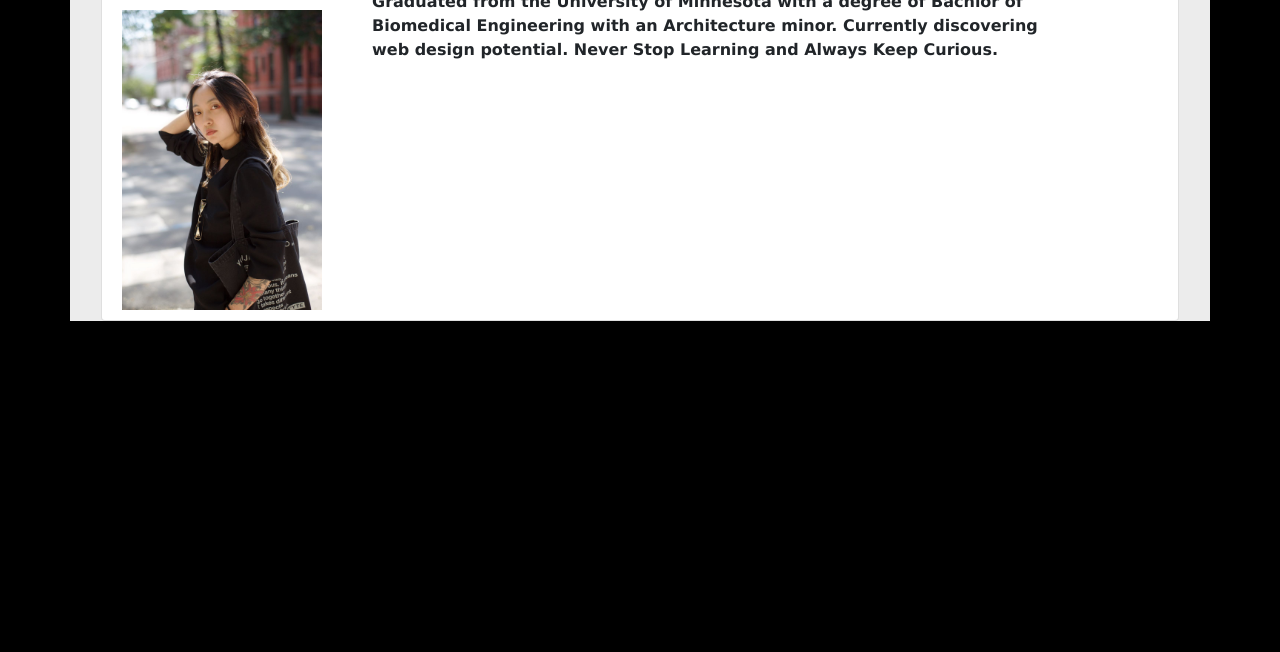
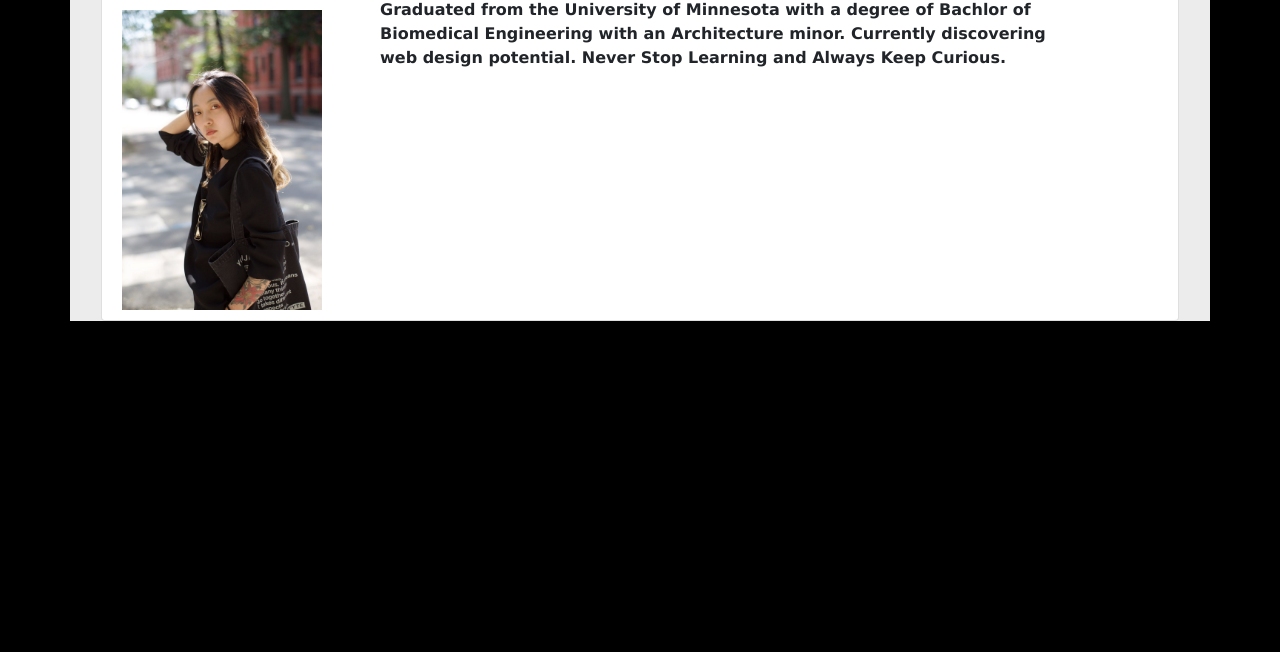
Before and after one commit to suerga/mobile_portfolio, a plain HTML site: page index.html in a window 1280 px wide. Shown: the part 148-800 px from the top of the page. Drawn offline with nearby package versions, Linux system fonts and the light colour scheme.

Commit message:
Update index.html

```diff
--- a/index.html
+++ b/index.html
@@ -87,7 +87,7 @@
                     </div>
                     <div class="col-md-8">
 
-                            <p>
+                            <p class="p-2">
                          Graduated from the University of Minnesota with a degree of Bachlor of Biomedical Engineering with an Architecture minor. Currently discovering web design potential. Never Stop Learning and Always Keep Curious.
                             </p>
 
```
